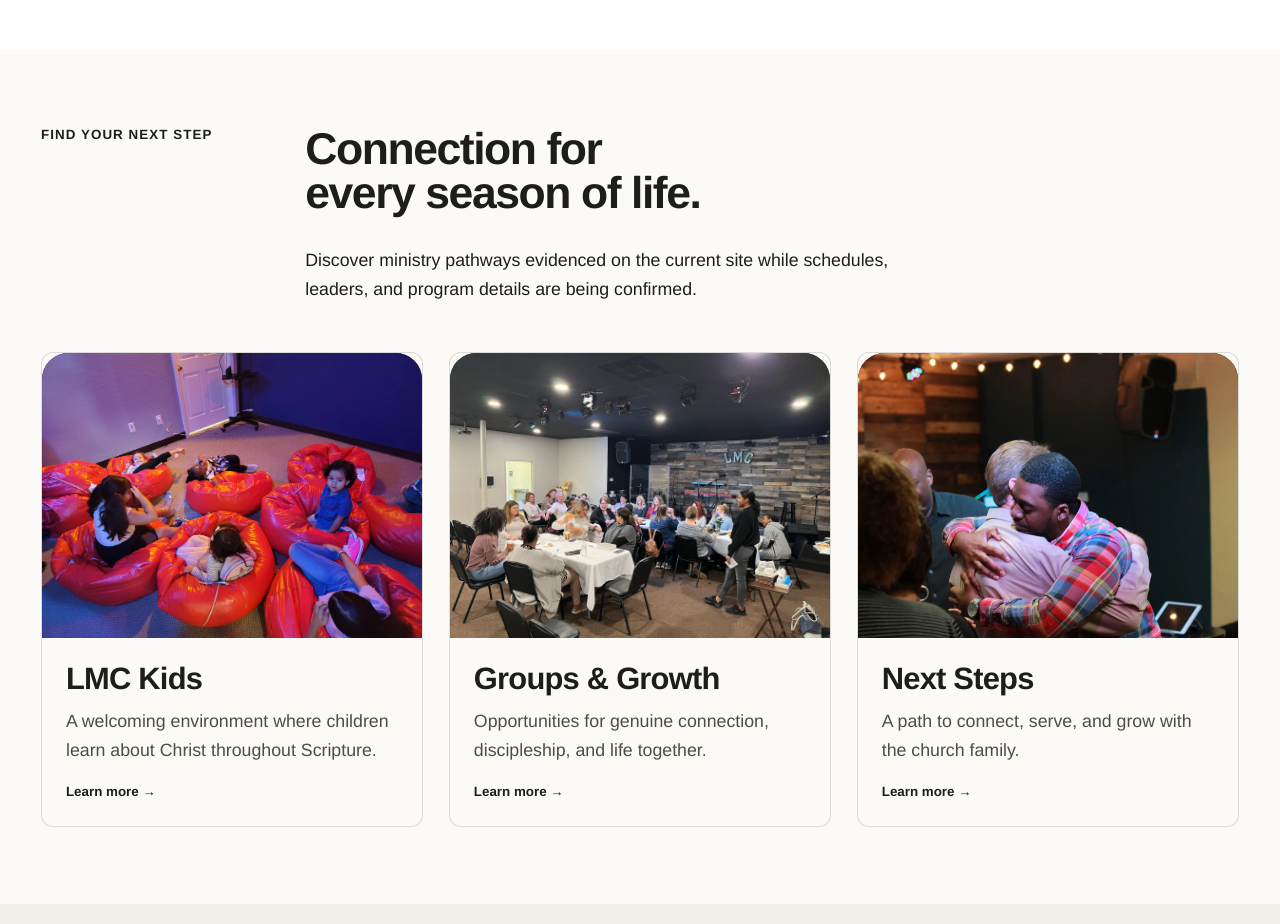
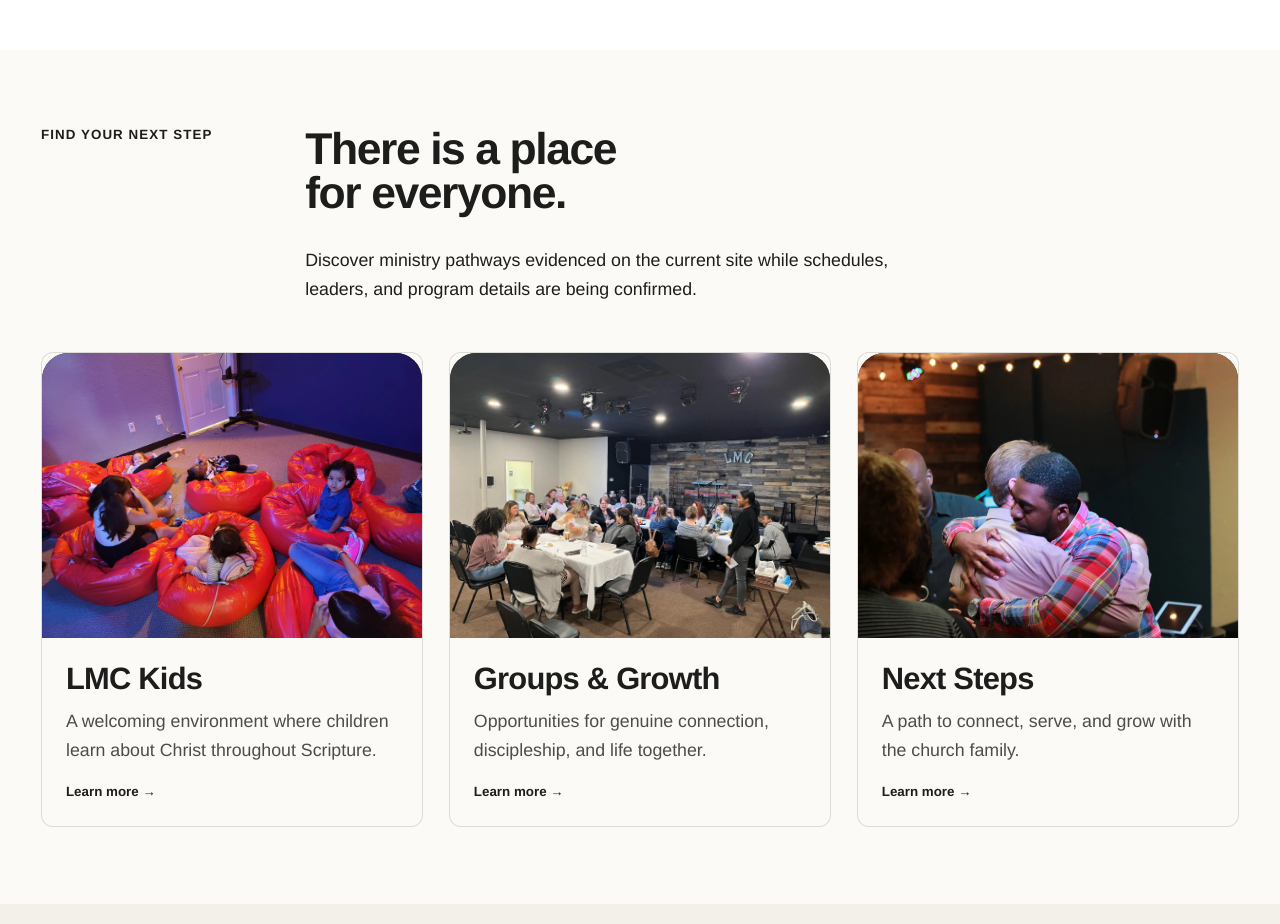
Before and after one commit to living-message-church/living-message-church, a Next.js app: page / in a window 1280 px wide. Shown: the part 3560-4484 px from the top of the page. Built offline with nearby package versions, Linux system fonts and the light colour scheme; no server answers.

Commit message:
Update ministry section headline

```diff
--- a/src/content/home.ts
+++ b/src/content/home.ts
@@ -48,7 +48,7 @@ export const homeSections: Record<string, HomepageSection> = {
   ministries: {
     id: "ministries",
     eyebrow: "Find your next step",
-    title: "Connection for every season of life.",
+    title: "There is a place for everyone.",
     body: "Discover ministry pathways evidenced on the current site while schedules, leaders, and program details are being confirmed.",
     tone: "sage",
   },
```
